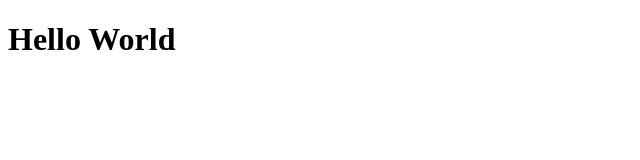
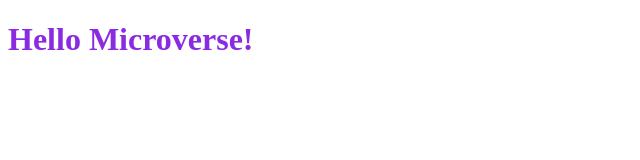
Before and after one commit to misikirdelelew/Hello-World, a website: page index.html in a window 1280 px wide. Shown: the whole page, without its empty margins (0-640 px from the left). Drawn offline with Linux system fonts and the light colour scheme.

Commit message:
add CSS file

```diff
--- /dev/null
+++ b/index.css
@@ -0,0 +1,3 @@
+h1{
+    color: blueviolet;
+}
--- a/index.html
+++ b/index.html
@@ -4,9 +4,10 @@
     <meta charset="UTF-8">
     <meta http-equiv="X-UA-Compatible" content="IE=edge">
     <meta name="viewport" content="width=device-width, initial-scale=1.0">
+    <link rel="stylesheet" href="index.css">
     <title>The First Project</title>
 </head>
 <body>
-   <h1>Hello World</h1>
+   <h1>Hello Microverse!</h1>
 </body>
 </html>
```
Also changed, not shown: .stylelintrc.json, 1 other file.
